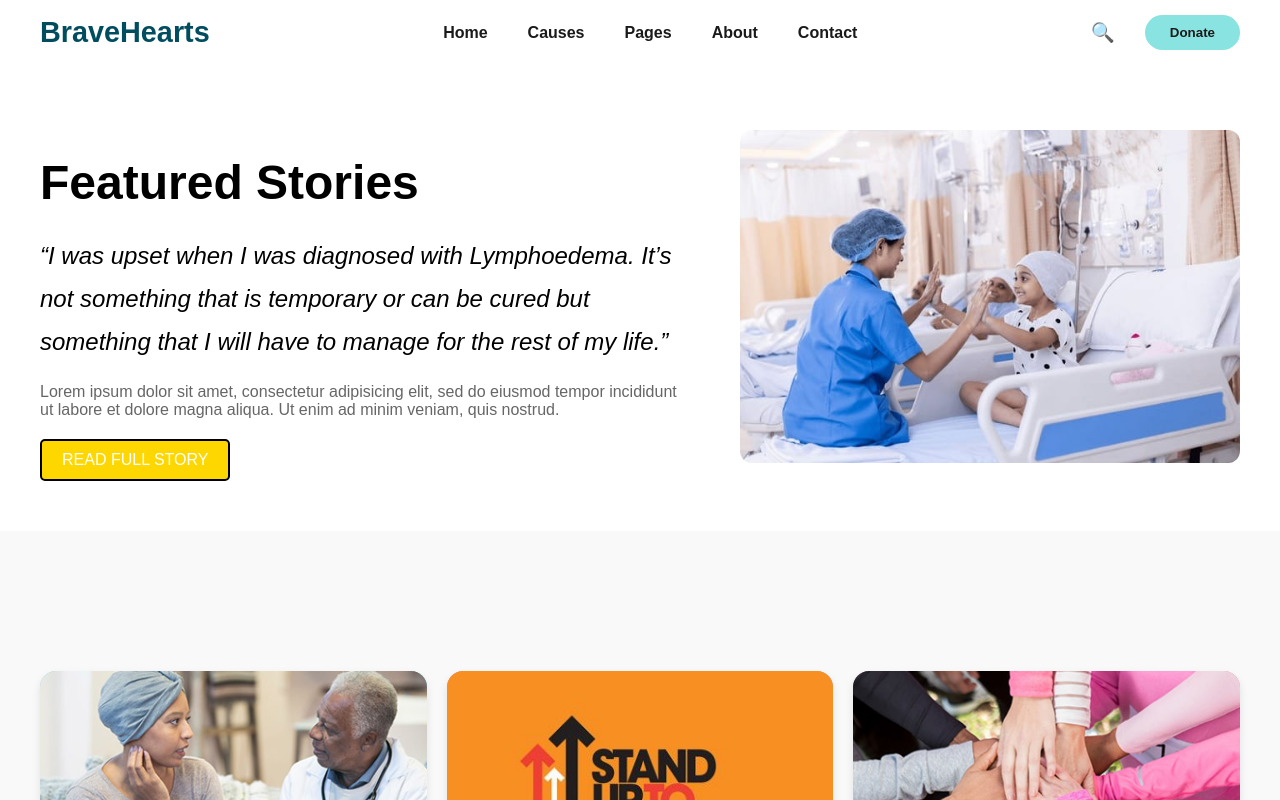
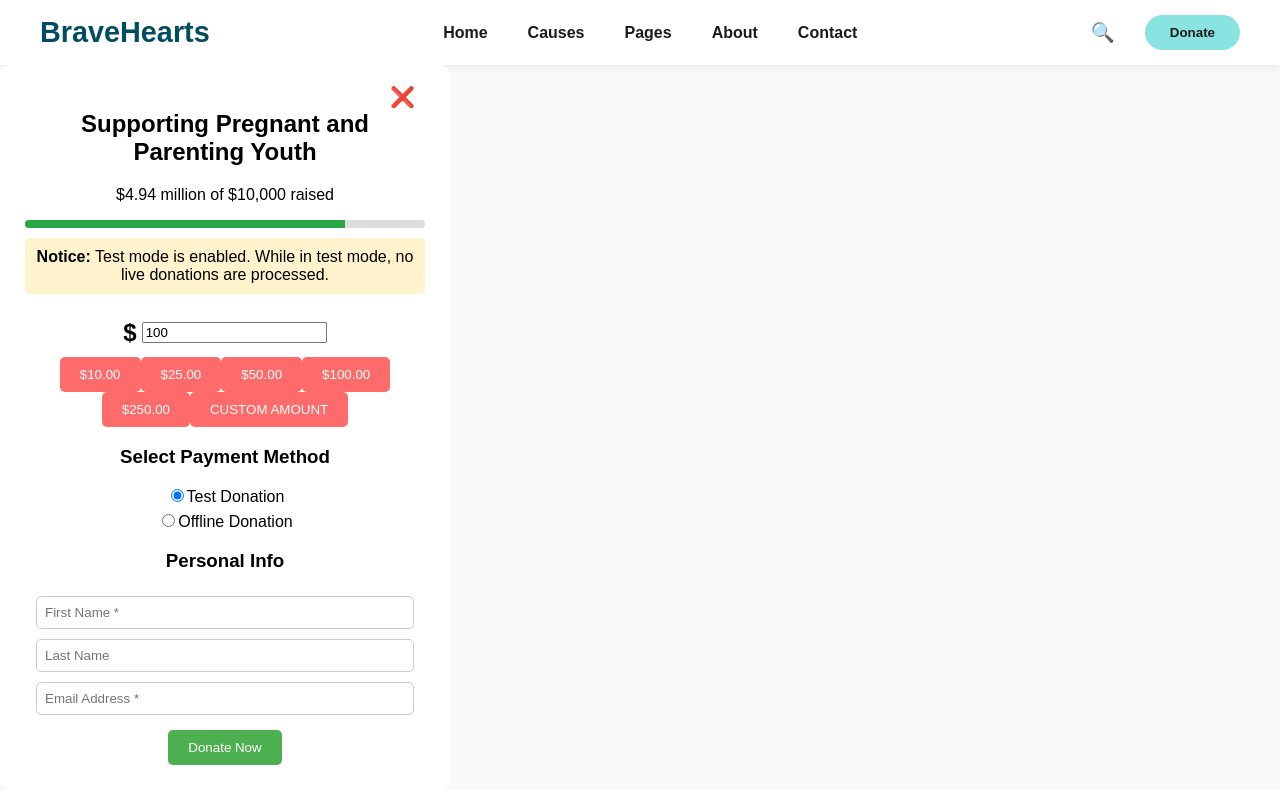
Before and after one commit to Ghanashyam2003/Cancer-Support-Website, a React (Create React App) app: page / in a window 1280 px wide. Both pictures are taken after a click on the button "Donate". Shown: the top 800 px of the page. Built offline with nearby package versions, Linux system fonts and the light colour scheme.

Commit message:
add the functionlity to search button and crate donation form

```diff
--- a/src/assets/styles/Navbar.css
+++ b/src/assets/styles/Navbar.css
@@ -173,3 +173,37 @@ body {
 .nav-links li:hover .dropdown {
     animation: glow 0.3s ease forwards;
 }
+
+
+
+.search-input {
+    position: absolute;
+    right: 60px;
+    top: 10px;
+    padding: 8px;
+    border: 1px solid #ccc;
+    border-radius: 5px;
+    width: 200px;
+    transition: all 0.3s ease-in-out;
+    font-size: 16px;
+    outline: none;
+}
+
+.search-input:focus {
+    border-color: #ff7f50;
+    box-shadow: 0px 0px 8px rgba(255, 127, 80, 0.5);
+}
+
+
+/* Close button for search */
+.close-search {
+    background: none;
+    border: none;
+    font-size: 20px;
+    cursor: pointer;
+    margin-left: 50px;
+    right: 10px;
+    top:6px;
+    position: absolute;
+    padding-right:0.1%;
+}
--- /dev/null
+++ b/src/components/Donate.css
@@ -0,0 +1,180 @@
+/* Donate.css */
+
+.donate-modal {
+    position: fixed;
+    top: 0;
+    left: 0;
+    width: 100%;
+    height: 100%;
+    background: rgba(0, 0, 0, 0.6);
+    display: flex;
+    justify-content: center;
+    align-items: center;
+    opacity: 0;
+    animation: fadeIn 0.5s forwards;
+}
+
+@keyframes fadeIn {
+    from { opacity: 0; }
+    to { opacity: 1; }
+}
+
+.donate-container {
+    background: white;
+    padding: 25px;
+    border-radius: 10px;
+    width: 400px;
+    text-align: center;
+    position: relative;
+    transform: scale(0.8);
+    animation: popUp 0.3s forwards;
+}
+
+@keyframes popUp {
+    from { transform: scale(0.8); }
+    to { transform: scale(1); }
+}
+
+.close-btn {
+    position: absolute;
+    top: 15px;
+    right: 15px;
+    font-size: 18px;
+    cursor: pointer;
+    background: none;
+    border: none;
+}
+
+.raised-amount span {
+    color: green;
+    font-weight: bold;
+}
+
+.progress-bar {
+    width: 100%;
+    height: 10px;
+    background: #ddd;
+    border-radius: 5px;
+    overflow: hidden;
+    margin: 10px 0;
+}
+
+.progress {
+    width: 50%; /* Adjust based on the raised amount */
+    height: 100%;
+    background: #4caf50;
+    animation: progressFill 1s ease-in-out;
+}
+
+@keyframes progressFill {
+    from { width: 0; }
+    to { width: 50%; }
+}
+
+.notice {
+    background: #fff3cd;
+    padding: 10px;
+    border-radius: 5px;
+    margin-bottom: 15px;
+    animation: slideIn 0.5s ease-in-out;
+}
+
+@keyframes slideIn {
+    from { opacity: 0; transform: translateY(-10px); }
+    to { opacity: 1; transform: translateY(0); }
+}
+
+.donation-amount {
+    display: flex;
+    align-items: center;
+    justify-content: center;
+    gap: 5px;
+    font-size: 24px;
+    font-weight: bold;
+    padding: 10px;
+}
+
+.amount-options button {
+    background: #eee;
+    border: none;
+    padding: 8px 15px;
+    border-radius: 5px;
+    cursor: pointer;
+    transition: background 0.3s;
+}
+
+.amount-options button:hover {
+    background: #89e3e0;
+    color: white;
+}
+
+.payment-options label {
+    display: block;
+    margin: 5px 0;
+}
+
+.personal-info input {
+    width: 90%;
+    padding: 8px;
+    margin: 5px 0;
+    border: 1px solid #ccc;
+    border-radius: 5px;
+    transition: border 0.3s;
+}
+
+.personal-info input:focus {
+    border-color: #004d60;
+    outline: none;
+}
+
+.donate-submit {
+    background: #4caf50;
+    color: white;
+    padding: 10px 20px;
+    border: none;
+    border-radius: 5px;
+    cursor: pointer;
+    transition: background 0.3s;
+    margin-top: 10px;
+}
+
+.donate-submit:hover {
+    background: #388e3c;
+}
+
+
+
+.success-message {
+    font-size: 18px;
+    color: #4CAF50;
+    font-weight: bold;
+    margin-top: 20px;
+    text-align: center;
+    animation: fadeIn 0.5s ease-in-out;
+}
+
+@keyframes fadeIn {
+    from { opacity: 0; transform: translateY(-10px); }
+    to { opacity: 1; transform: translateY(0); }
+}
+
+
+/* Close button for search */
+.close-search {
+    background: none;
+    border: none;
+    font-size: 20px;
+    cursor: pointer;
+    margin-left: 5px;
+}
+
+/* Close button for donation modal */
+.close-btn {
+    position: absolute;
+    top: 10px;
+    right: 15px;
+    background: none;
+    border: none;
+    font-size: 20px;
+    cursor: pointer;
+}
--- /dev/null
+++ b/src/components/Donate.js
@@ -0,0 +1,83 @@
+import React, { useState } from "react";
+import "./Donate.css";
+
+const Donate = ({ onClose }) => {
+  const [amount, setAmount] = useState(100);
+  const [customAmount, setCustomAmount] = useState("");
+  const [paymentMethod, setPaymentMethod] = useState("test");
+
+  const handleAmountClick = (value) => {
+    setAmount(value);
+    setCustomAmount("");
+  };
+
+  const handleCustomAmountChange = (e) => {
+    setCustomAmount(e.target.value);
+    setAmount(e.target.value);
+  };
+
+  return (
+    <div className="donate-container">
+      <div className="donate-box">
+        <button className="close-btn" onClick={onClose}>❌</button>
+        <h2>Supporting Pregnant and Parenting Youth</h2>
+        <p className="progress-text">
+          <span className="raised">$4.94 million</span> of $10,000 raised
+        </p>
+        <div className="progress-bar">
+          <div className="progress-fill" style={{ width: "80%" }}></div>
+        </div>
+        <div className="notice">
+          <strong>Notice:</strong> Test mode is enabled. While in test mode, no live donations are processed.
+        </div>
+        <div className="donation-amount">
+          <span className="currency">$</span>
+          <input
+            type="number"
+            value={customAmount || amount}
+            onChange={handleCustomAmountChange}
+          />
+        </div>
+        <div className="amount-buttons">
+          {[10, 25, 50, 100, 250].map((value) => (
+            <button key={value} onClick={() => handleAmountClick(value)}>
+              ${value}.00
+            </button>
+          ))}
+          <button className="custom-amount">CUSTOM AMOUNT</button>
+        </div>
+        <h3>Select Payment Method</h3>
+        <div className="payment-options">
+          <label>
+            <input
+              type="radio"
+              name="payment"
+              value="test"
+              checked={paymentMethod === "test"}
+              onChange={() => setPaymentMethod("test")}
+            />
+            Test Donation
+          </label>
+          <label>
+            <input
+              type="radio"
+              name="payment"
+              value="offline"
+              onChange={() => setPaymentMethod("offline")}
+            />
+            Offline Donation
+          </label>
+        </div>
+        <h3>Personal Info</h3>
+        <div className="personal-info">
+          <input type="text" placeholder="First Name *" />
+          <input type="text" placeholder="Last Name" />
+          <input type="email" placeholder="Email Address *" />
+        </div>
+        <button className="donate-submit">Donate Now</button>
+      </div>
+    </div>
+  );
+};
+
+export default Donate;
--- a/src/components/navbar.js
+++ b/src/components/navbar.js
@@ -1,14 +1,27 @@
 import React, { useState } from 'react';
 import "../assets/styles/Navbar.css";
+import Donate from './Donate'; // Import the Donate component
 
 const Navbar = () => {
     const [dropdown, setDropdown] = useState({});
+    const [showDonate, setShowDonate] = useState(false); // Controls donate modal
+    const [searchOpen, setSearchOpen] = useState(false); // Controls search box
+    const [searchQuery, setSearchQuery] = useState(""); // Search input
 
     const toggleDropdown = (menu) => {
         setDropdown((prev) => ({ ...prev, [menu]: !prev[menu] }));
     };
 
+    const handleSearch = (e) => {
+        if (e.key === "Enter") {
+            alert(`Searching for: ${searchQuery}`); // Replace with actual search logic
+            setSearchQuery(""); // Clear input after search
+            setSearchOpen(false); // Hide search box
+        }
+    };
+
     return (
+        <>
             <nav className="navbar">
                 <div className="logo">BraveHearts</div>
                 <ul className="nav-links">
@@ -26,10 +39,9 @@ const Navbar = () => {
                         <a href="/causes">Causes </a>
                         {dropdown.causes && (
                             <ul className="dropdown">
-                            <li><a href="/causes-grid1">Causes-Grid Style 1</a></li>
-                            <li><a href="/causes-grid2">Causes-Grid Style 2</a></li>
-                            <li><a href="/causes-detail">Causes-Detail Style</a></li>
-                            <li><a href="/causes-detail">Donor-dashboard</a></li>
+                                <li><a href="/causes-grid1">Causes – Grid Style 1</a></li>
+                                <li><a href="/causes-grid2">Causes – Grid Style 2</a></li>
+                                <li><a href="/causes-detail">Causes – Detail Style</a></li>
                             </ul>
                         )}
                     </li>
@@ -66,10 +78,29 @@ const Navbar = () => {
                 </ul>
 
                 <div className="navbar-right">
-                <span className="icon">🔍</span>
-                <button className="donate-btn">Donate</button>
+                    <span className="icon" onClick={() => setSearchOpen(true)}>🔍</span>
+
+                    {searchOpen && (
+                        <div className="search-container">
+                            <input
+                                type="text"
+                                className="search-input"
+                                placeholder="Search..."
+                                value={searchQuery}
+                                onChange={(e) => setSearchQuery(e.target.value)}
+                                onKeyDown={handleSearch}
+                                autoFocus
+                            />
+                            <button className="close-search" onClick={() => setSearchOpen(false)}>❌</button>
+                        </div>
+                    )}
+
+                    <button className="donate-btn" onClick={() => setShowDonate(true)}>Donate</button>
                 </div>
             </nav>
+
+            {showDonate && <Donate onClose={() => setShowDonate(false)} />}
+        </>
     );
 };
 
```
Lines whose indentation alone changed are shown as unchanged.
